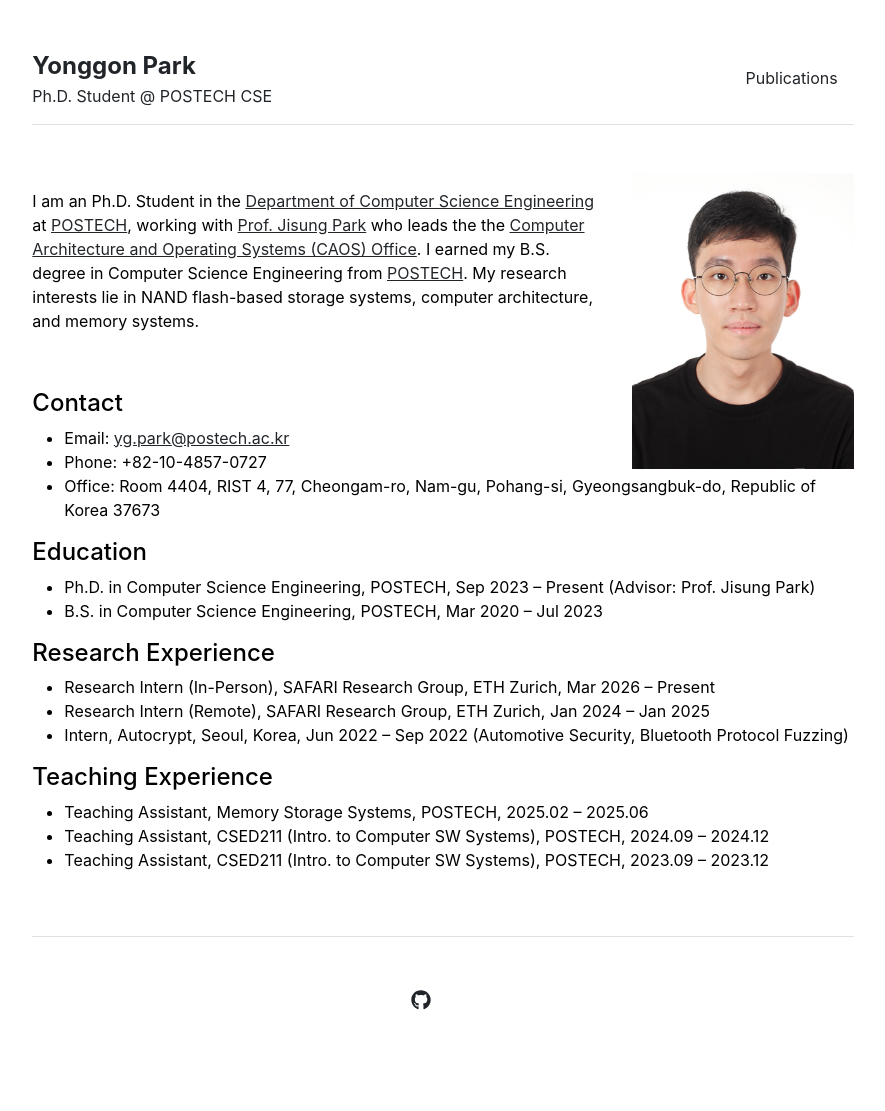
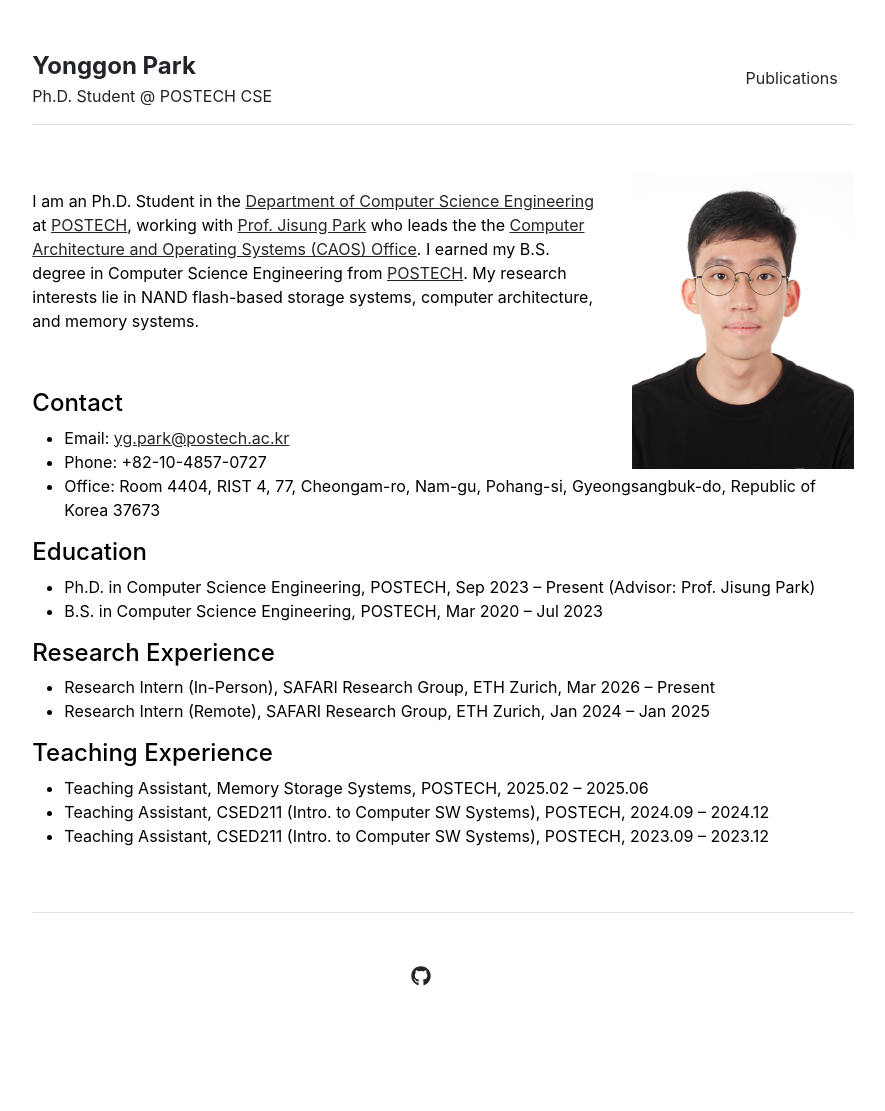
Before and after one commit to parkyg01/parkyg01.github.io, a Jekyll site: the page built from index.md, in a window 1280 px wide. Shown: the whole page, without its empty margins (197-1082 px from the left). Built offline with Jekyll 4.4.1, drawn with Linux system fonts in a browser that asks for light colours; after the commit the page ends 1087 px from its top, so only the background shows below that.

Commit message:
Drop Autocrypt internship
Co-Authored-By: Claude Opus 5.5 (1M context) <noreply@anthropic.com>

```diff
--- a/index.md
+++ b/index.md
@@ -22,7 +22,6 @@ I am an Ph.D. Student in the [Department of Computer Science Engineering](https:
 
 - Research Intern (In-Person), SAFARI Research Group, ETH Zurich, Mar 2026 -- Present
 - Research Intern (Remote), SAFARI Research Group, ETH Zurich, Jan 2024 -- Jan 2025
-- Intern, Autocrypt, Seoul, Korea, Jun 2022 -- Sep 2022 (Automotive Security, Bluetooth Protocol Fuzzing)
 
 #### Teaching Experience
 
```
